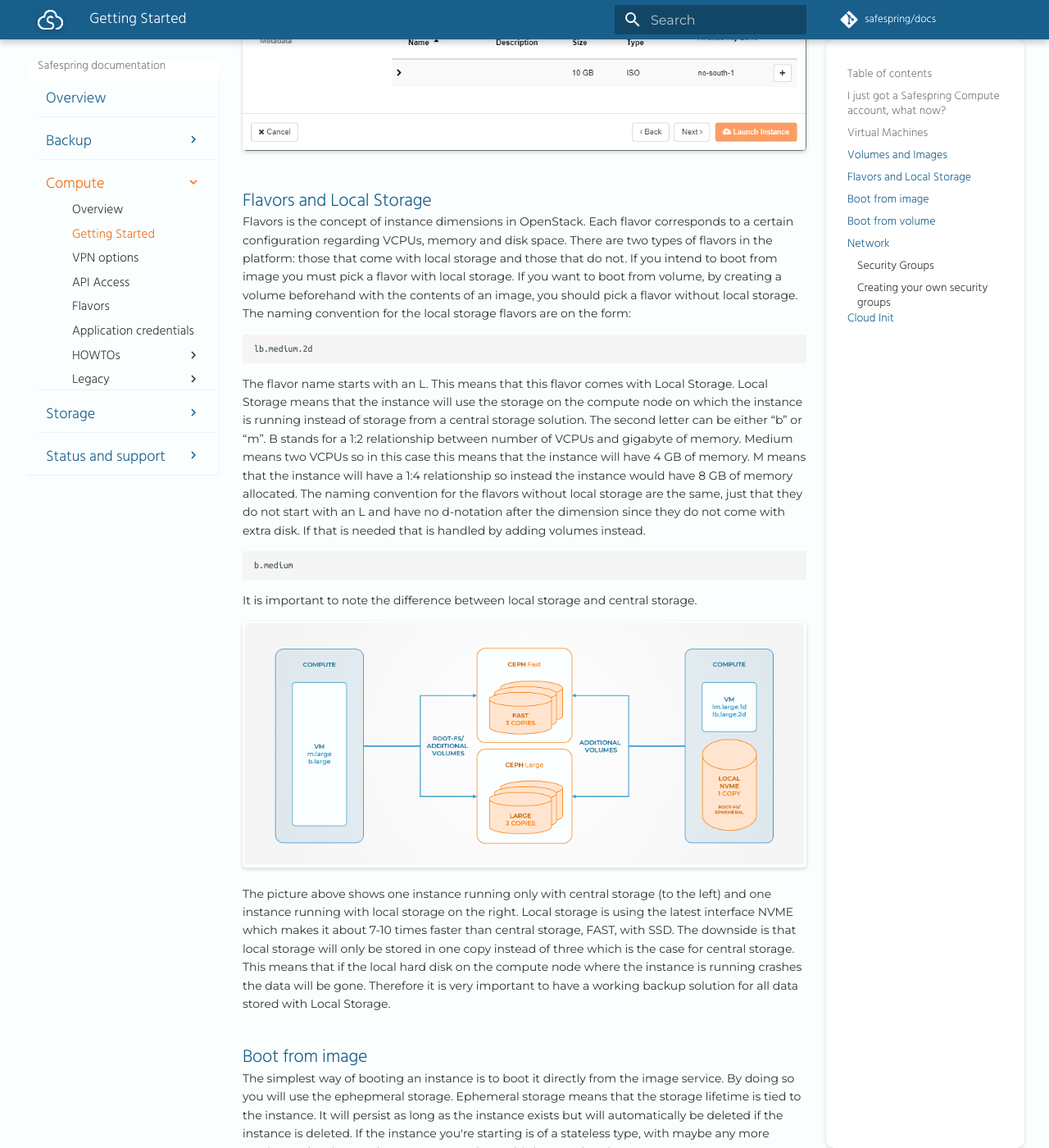
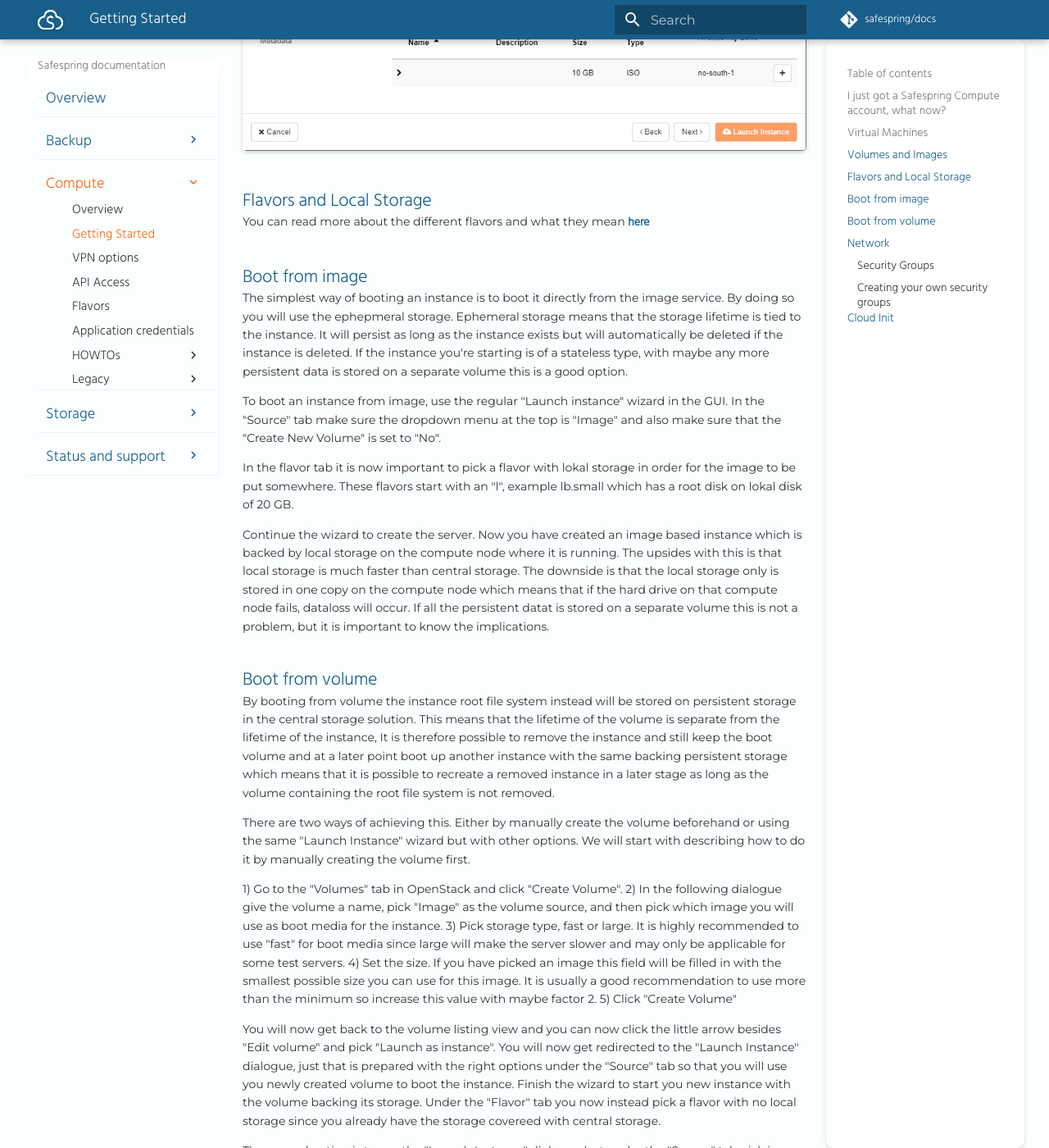
Before and after one commit to safespring/docs, an MkDocs documentation site: the page built from content/new/getting-started.md, in a window 1280 px wide and 1400 px high, scrolled down 3257 px. Shown: the whole window at 82% size. Built offline with MkDocs 1.6.1 and Material for MkDocs 9.7.7, drawn with Linux system fonts in a browser that asks for light colours; a script that is not in the unit is left out; comment, search, counter and statistics services are not loaded; old or Windows-style settings are respelled for this version of MkDocs; some of the changed text lies outside the part shown.

Commit message:
New flavor update with updated flavor image

````diff
--- a/content/new/getting-started.md
+++ b/content/new/getting-started.md
@@ -48,22 +48,8 @@
 ![image](../images/launch_with_volume.png)
 
 ## Flavors and Local Storage
-Flavors is the concept of instance dimensions in OpenStack. Each flavor corresponds to a certain configuration regarding VCPUs, memory and disk space. There are two types of flavors in the platform: those that come with local storage and those that do not. If you intend to boot from image you must pick a flavor with local storage. If you want to boot from volume, by creating a volume beforehand with the contents of an image, you should pick a flavor without local storage. The naming convention for the local storage flavors are on the form:
-```shell
-lb.medium.2d
-```
+You can read more about the different flavors and what they mean [here](/new/flavors/)
 
-The flavor name starts with an L. This means that this flavor comes with Local Storage. Local Storage means that the instance will use the storage on the compute node on which the instance is running instead of storage from a central storage solution.
-The second letter can be either “b” or “m”. B stands for a 1:2 relationship between number of VCPUs and gigabyte of memory. Medium means two VCPUs so in this case this means that the instance will have 4 GB of memory. M means that the instance will have a 1:4 relationship so instead the instance would have 8 GB of memory allocated.
-The naming convention for the flavors without local storage are the same, just that they do not start with an L and have no d-notation after the dimension since they do not come with extra disk. If that is needed that is handled by adding volumes instead.
-```shell
-b.medium
-```
-It is important to note the difference between local storage and central storage.
-
-![image](../images/np-storage-types.png)
-
-The picture above shows one instance running only with central storage (to the left) and one instance running with local storage on the right. Local storage is using the latest interface NVME which makes it about 7-10 times faster than central storage, FAST, with SSD. The downside is that local storage will only be stored in one copy instead of three which is the case for central storage. This means that if the local hard disk on the compute node where the instance is running crashes the data will be gone. Therefore it is very important to have a working backup solution for all data stored with Local Storage.
 
 ## Boot from image
 The simplest way of booting an instance is to boot it directly from the image service. By doing so you will use the ephepmeral storage. Ephemeral storage means that the storage lifetime is tied to the instance. It will persist as long as the instance exists but will automatically be deleted if the instance is deleted. If the instance you're starting is of a stateless type, with maybe any more persistent data is stored on a separate volume this is a good option.
@@ -101,6 +87,11 @@
    Safespring networks (including public) but not anywhere else.
 
 ![image](../images/np-networks.png)
+
+!!! info "Important note"
+    You no longer have the ability to create your own networks. All networks has a separate DHCP-scope from which instances created in that network will get an IP-address from. This means that you will have less flexibility which IP-addresses your instances get, but you will instead gain in stability since the simpler network model in v2 has proven to be much more stable than that in v1.
+
+Instances in different network will be able to communicate as long as your security groups allow it. Note that this also applies to instances in the public network with public IP-addresses and instances in the default and private networks.
 
 Thus, the right way to communicate between instances attached to the different networks is to
 just use security groups directly to control access. Do NOT add a second
````
Also changed, not shown: content/new/flavors.md (+1 -0 lines), content/images/np-storage-types.png.
